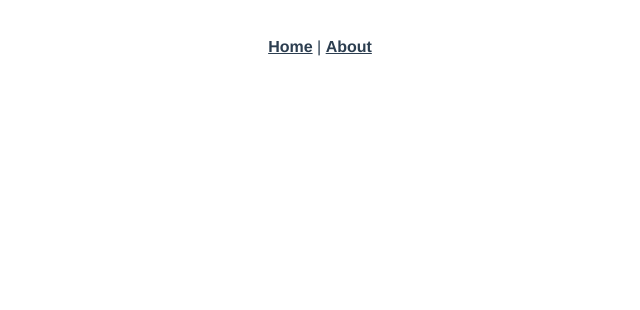
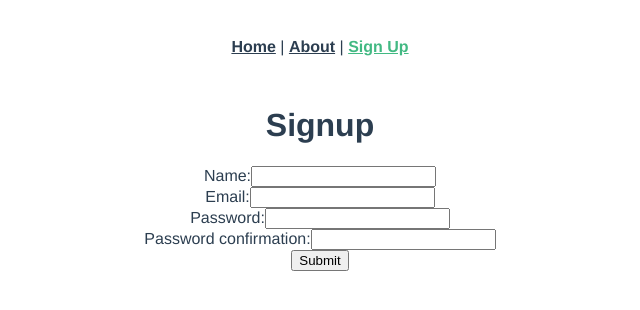
Before and after one commit to DeanaVandegriff/my-gpa-calculator-app, a Vue app: page /signup in a window 1280 px wide. Before the commit this address had no page. Shown: the top 310 px of the page, without its empty margins (320-960 px from the left). Built offline with nearby package versions, Linux system fonts and the light colour scheme.

Commit message:
adds and tests signup page

```diff
--- a/src/App.vue
+++ b/src/App.vue
@@ -3,6 +3,8 @@
     <router-link to="/">Home</router-link>
     |
     <router-link to="/about">About</router-link>
+    |
+    <router-link to="/signup">Sign Up</router-link>
   </nav>
   <router-view />
 </template>
--- a/src/main.js
+++ b/src/main.js
@@ -1,5 +1,8 @@
 import { createApp } from "vue";
 import App from "./App.vue";
 import router from "./router";
+import axios from "axios";
+
+axios.defaults.baseURL = process.env.NODE_ENV === "development" ? "http://localhost:3000" : "/";
 
 createApp(App).use(router).mount("#app");
--- a/src/router/index.js
+++ b/src/router/index.js
@@ -1,5 +1,6 @@
 import { createRouter, createWebHistory } from "vue-router";
 import HomeView from "../views/HomeView.vue";
+import SignUp from "../views/SignUp.vue";
 
 const routes = [
   {
@@ -15,6 +16,11 @@
     // which is lazy-loaded when the route is visited.
     component: () => import(/* webpackChunkName: "about" */ "../views/AboutView.vue"),
   },
+  {
+    path: "/signup",
+    name: "signup",
+    component: SignUp,
+  },
 ];
 
 const router = createRouter({
--- a/src/views/HomeView.vue
+++ b/src/views/HomeView.vue
@@ -1,4 +1,24 @@
+<script>
+export default {
+  data: function () {
+    return {
+      message: "Welcome to myGPA Calculator",
+    };
+  },
+  created: function () {},
+  methods: {},
+};
+</script>
+
 <template>
+  <div class="home">
+    <h1>{{ message }}</h1>
+  </div>
+</template>
+
+<style></style>
+
+<!-- <template>
   <div class="home">
     <img alt="Vue logo" src="../assets/logo.png" />
     <HelloWorld msg="Welcome to Your Vue.js App" />
@@ -15,4 +35,4 @@
     HelloWorld,
   },
 };
-</script>
+</script> -->
--- /dev/null
+++ b/src/views/SignUp.vue
@@ -0,0 +1,53 @@
+<script>
+import axios from "axios";
+
+export default {
+  data: function () {
+    return {
+      newUserParams: {},
+      errors: [],
+    };
+  },
+  methods: {
+    submit: function () {
+      axios
+        .post("/users", this.newUserParams)
+        .then((response) => {
+          console.log(response.data);
+          this.$router.push("/login");
+        })
+        .catch((error) => {
+          this.errors = error.response.data.errors;
+        });
+    },
+  },
+};
+</script>
+
+<template>
+  <div class="signup">
+    <form v-on:submit.prevent="submit()">
+      <h1>Signup</h1>
+      <ul>
+        <li v-for="error in errors" v-bind:key="error">{{ error }}</li>
+      </ul>
+      <div>
+        <label>Name:</label>
+        <input type="text" v-model="newUserParams.name" />
+      </div>
+      <div>
+        <label>Email:</label>
+        <input type="email" v-model="newUserParams.email" />
+      </div>
+      <div>
+        <label>Password:</label>
+        <input type="password" v-model="newUserParams.password" />
+      </div>
+      <div>
+        <label>Password confirmation:</label>
+        <input type="password" v-model="newUserParams.password_confirmation" />
+      </div>
+      <input type="submit" value="Submit" />
+    </form>
+  </div>
+</template>
```
